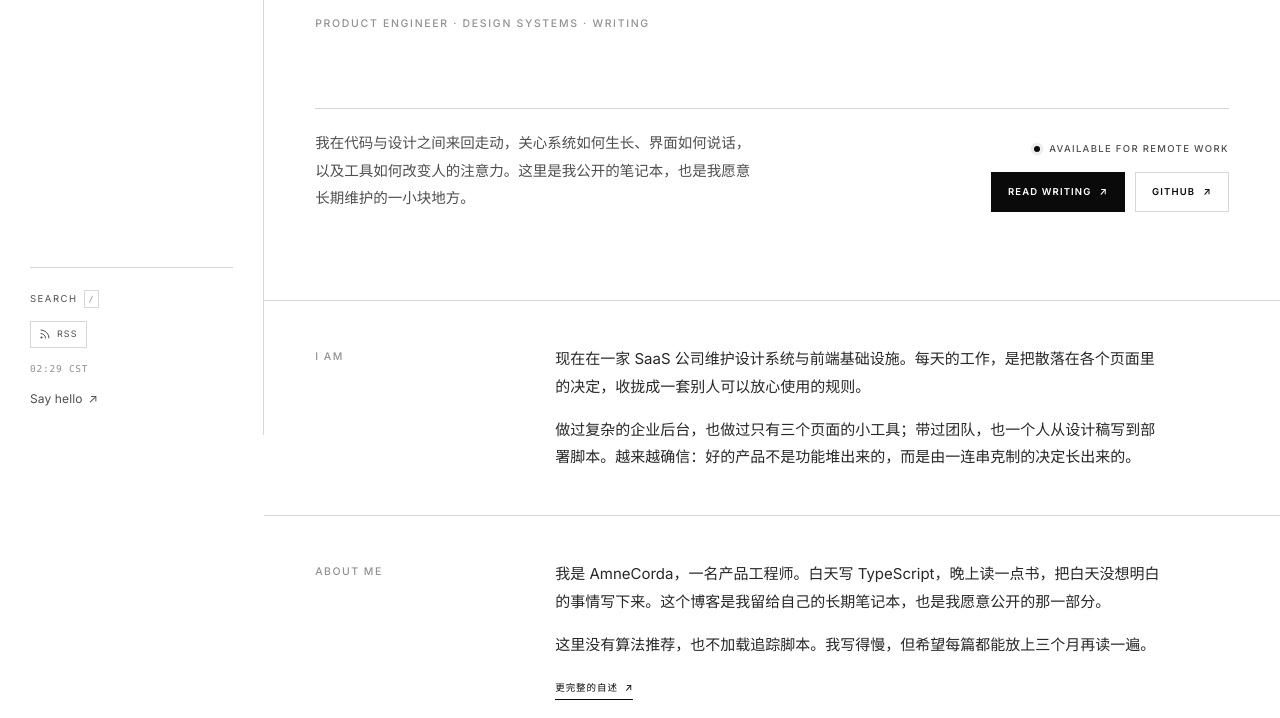
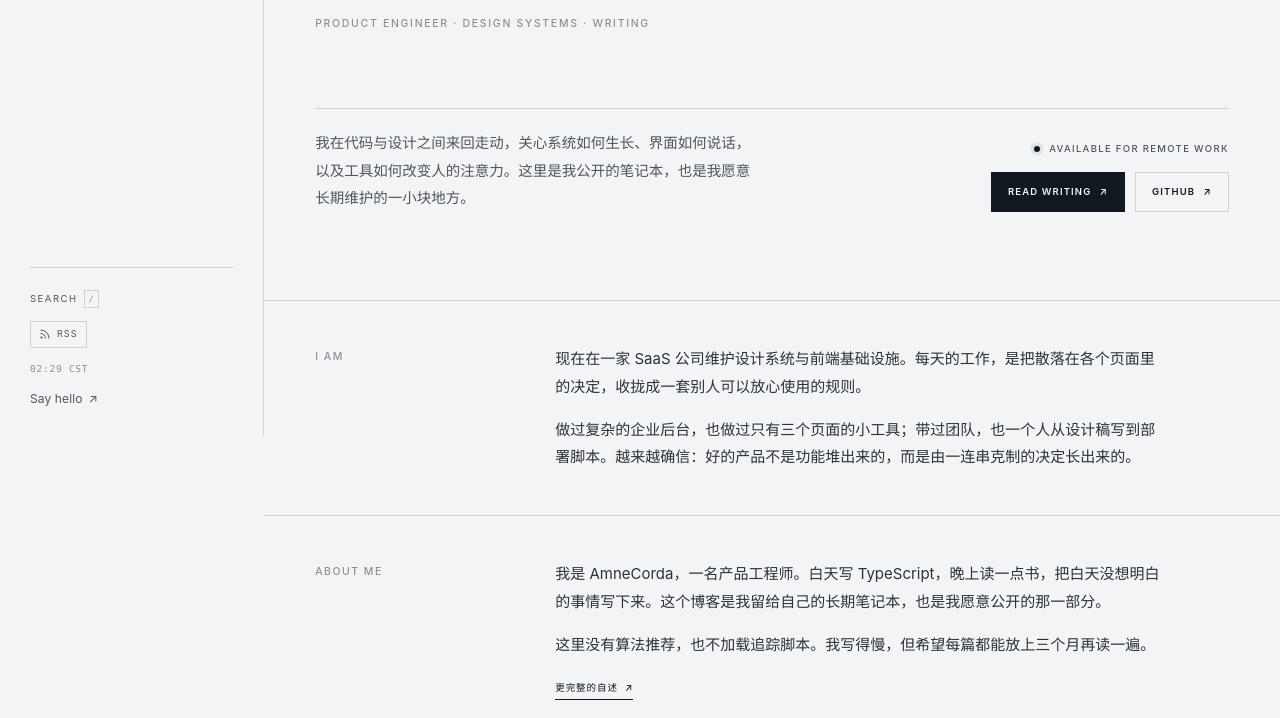
Before and after one commit to mar08meow/amnecorda, a plain HTML site: page index.html in a window 1280 px wide. Shown: the part 365-1083 px from the top of the page. Drawn offline with Linux system fonts and the light colour scheme.

Commit message:
Update site theme

```diff
--- a/assets/css/theme.css
+++ b/assets/css/theme.css
@@ -1,21 +1,21 @@
 /* AMNE CORDA — editable theme. Generated by /admin → 外观. */
 
 :root {
-  --paper: #ffffff;
-  --paper-2: #f5f5f5;
-  --paper-3: #ebebeb;
-  --ink: #0a0a0a;
-  --ink-2: #272727;
-  --ink-soft: #4f4f4f;
-  --muted: #919191;
-  --line: rgba(10, 10, 10, 0.16);
-  --line-soft: rgba(10, 10, 10, 0.08);
-  --accent: #0a0a0a;
-  --accent-deep: #0a0a0a;
-  --accent-soft: #787878;
-  --sans: "Inter", -apple-system, BlinkMacSystemFont, "Segoe UI", "PingFang SC", "Microsoft YaHei", sans-serif;
-  --display: "Inter", -apple-system, BlinkMacSystemFont, "Segoe UI", "PingFang SC", "Microsoft YaHei", sans-serif;
-  --reading: "Inter", -apple-system, BlinkMacSystemFont, "Segoe UI", "PingFang SC", "Microsoft YaHei", sans-serif;
+  --paper: #f2f4f6;
+  --paper-2: #e9ebed;
+  --paper-3: #e0e2e5;
+  --ink: #111820;
+  --ink-2: #2c323a;
+  --ink-soft: #50565c;
+  --muted: #8d9196;
+  --line: rgba(17, 24, 32, 0.16);
+  --line-soft: rgba(17, 24, 32, 0.08);
+  --accent: #1f4e79;
+  --accent-deep: #1c4265;
+  --accent-soft: #7e99b1;
+  --sans: -apple-system, BlinkMacSystemFont, "Segoe UI", "PingFang SC", "Microsoft YaHei", sans-serif;
+  --display: -apple-system, BlinkMacSystemFont, "Segoe UI", "PingFang SC", "Microsoft YaHei", sans-serif;
+  --reading: -apple-system, BlinkMacSystemFont, "Segoe UI", "PingFang SC", "Microsoft YaHei", sans-serif;
   --base-size: 16px;
   --reading-size: 16.5px;
   --display-weight: 700;
```
